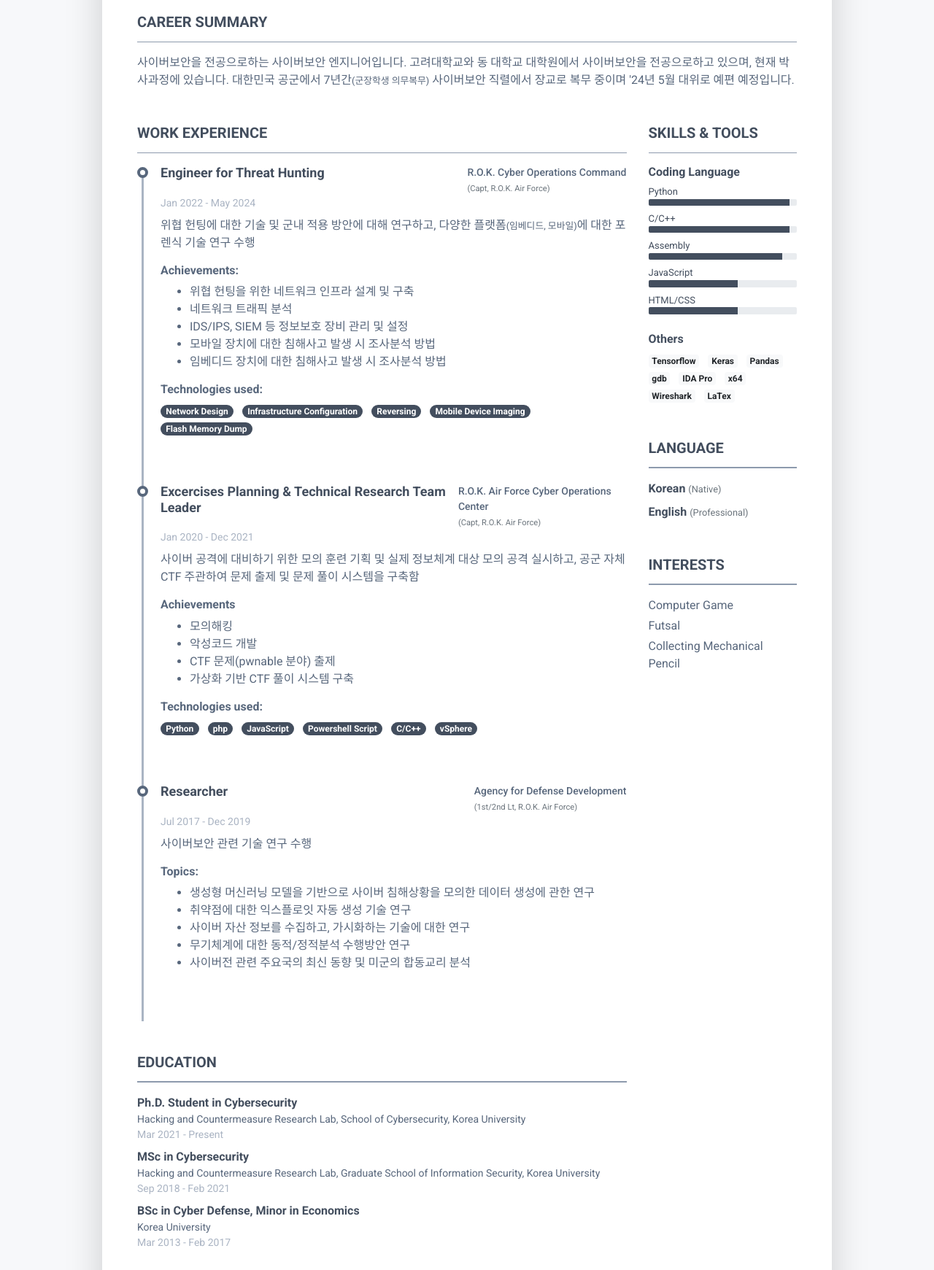
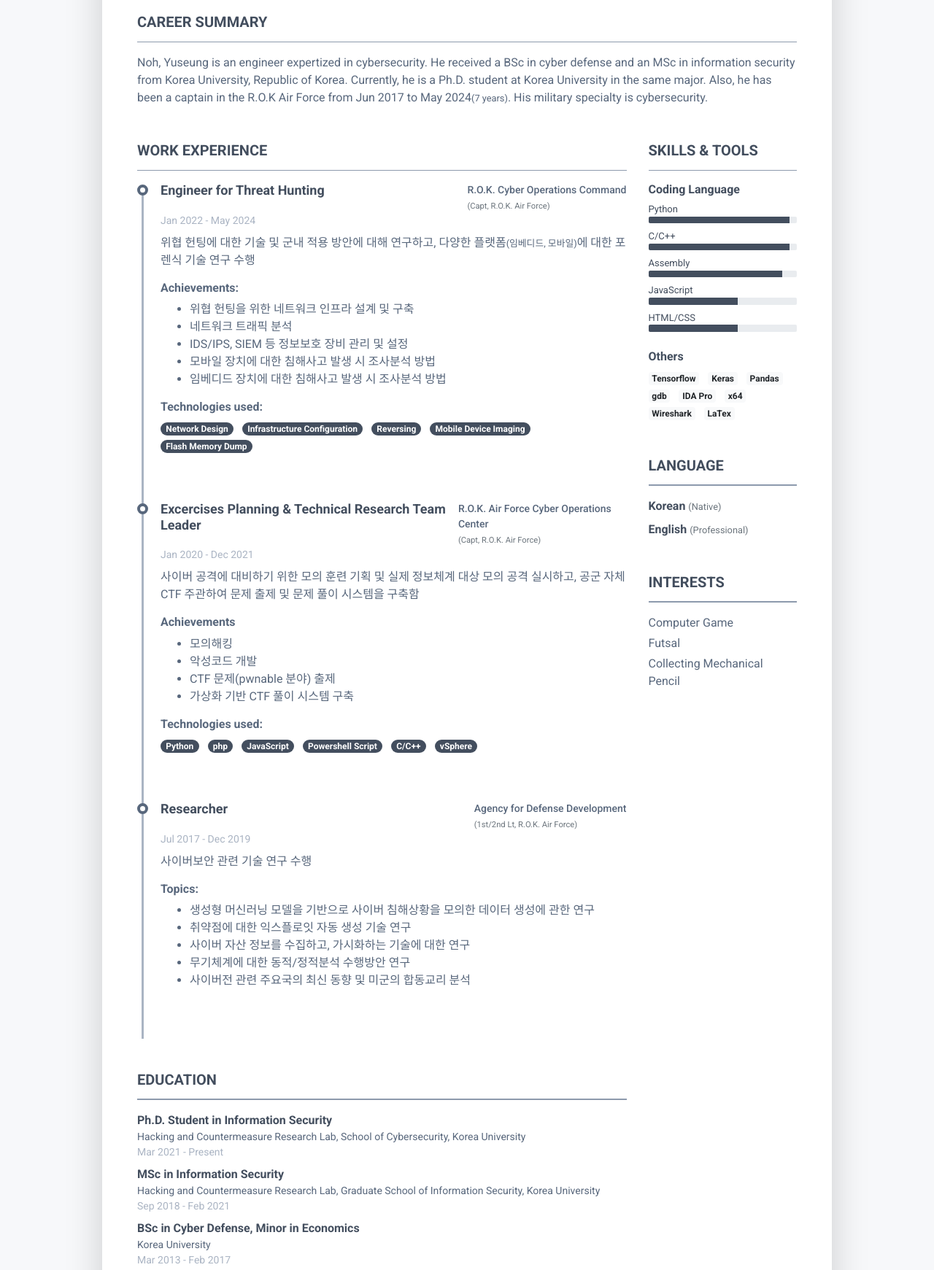
Before and after one commit to Yuseung-Noh/CV, a plain HTML site: page en/index.html in a window 1280 px wide. Shown: the part 280-2021 px from the top of the page at 73% size. Drawn offline with Linux system fonts and the light colour scheme.

Commit message:
Edit career summary (en ver)

```diff
--- a/en/index.html
+++ b/en/index.html
@@ -58,9 +58,8 @@
 					<h2 class="resume-section-title text-uppercase font-weight-bold pb-3 mb-3">Career Summary</h2>
 					<div class="resume-section-content">
 						<p class="mb-0">
-							사이버보안을 전공으로하는 사이버보안 엔지니어입니다. 고려대학교와 동 대학교 대학원에서 사이버보안을 전공으로하고 있으며, 현재 박사과정에 있습니다.
-							대한민국 공군에서 7년간<small>(군장학생 의무복무)</small> 사이버보안 직렬에서 장교로 복무 중이며 '24년 5월 대위로 예편 예정입니다.
-
+							Noh, Yuseung is an engineer expertized in cybersecurity. He received a BSc in cyber defense and an MSc in information security from Korea University, Republic of Korea. Currently, he is a Ph.D. student at Korea University in the same major. Also, he has been a captain in the R.O.K Air Force from Jun 2017 to May 2024<small>(7 years)</small>.
+							His military specialty is cybersecurity.
 						</p>
 					</div>
 				</section><!--//summary-section-->
@@ -187,13 +186,13 @@
 							<div class="resume-section-content">
 								<ul class="list-unstyled">
 									<li class="mb-2">
-										<div class="resume-degree font-weight-bold">Ph.D. Student in Cybersecurity</div>
+										<div class="resume-degree font-weight-bold">Ph.D. Student in Information Security</div>
 										<div class="resume-degree-org">Hacking and Countermeasure Research Lab, School
 											of Cybersecurity, Korea University</div>
 										<div class="resume-degree-time">Mar 2021 - Present</div>
 									</li>
 									<li class="mb-2">
-										<div class="resume-degree font-weight-bold">MSc in Cybersecurity</div>
+										<div class="resume-degree font-weight-bold">MSc in Information Security</div>
 										<div class="resume-degree-org">Hacking and Countermeasure Research Lab, Graduate School of Information Security, Korea University</div>
 										<div class="resume-degree-time">Sep 2018 - Feb 2021</div>
 									</li>
```
